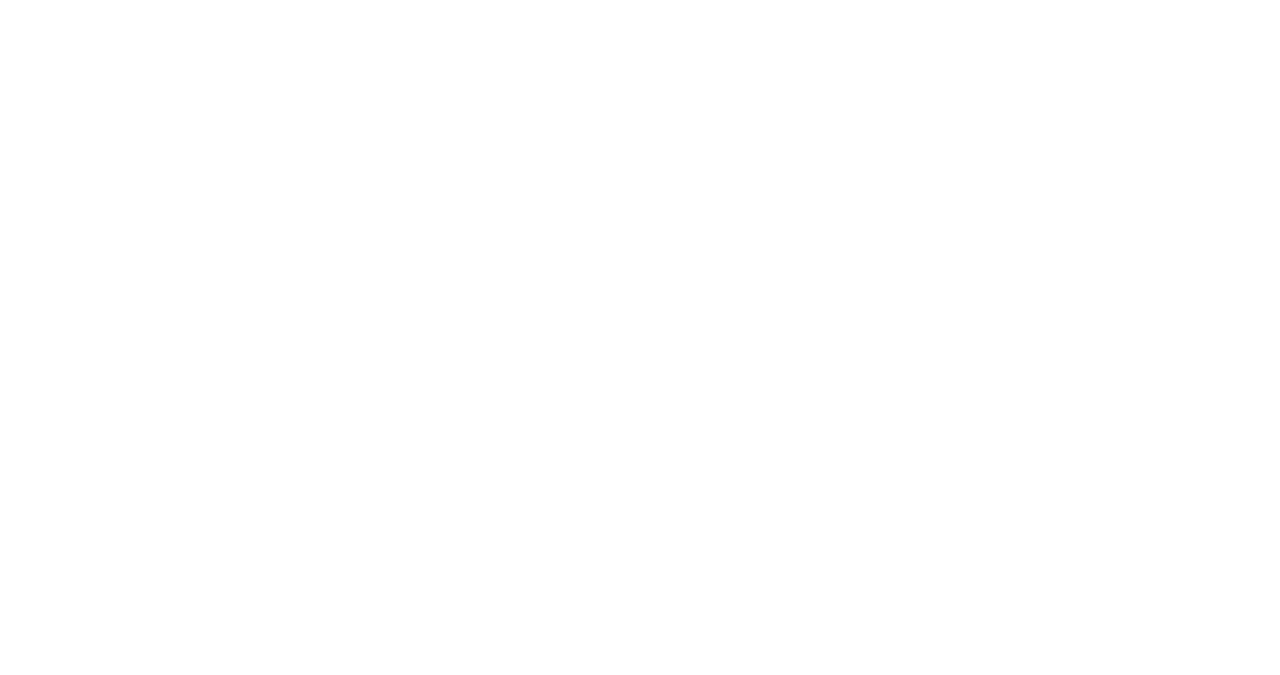
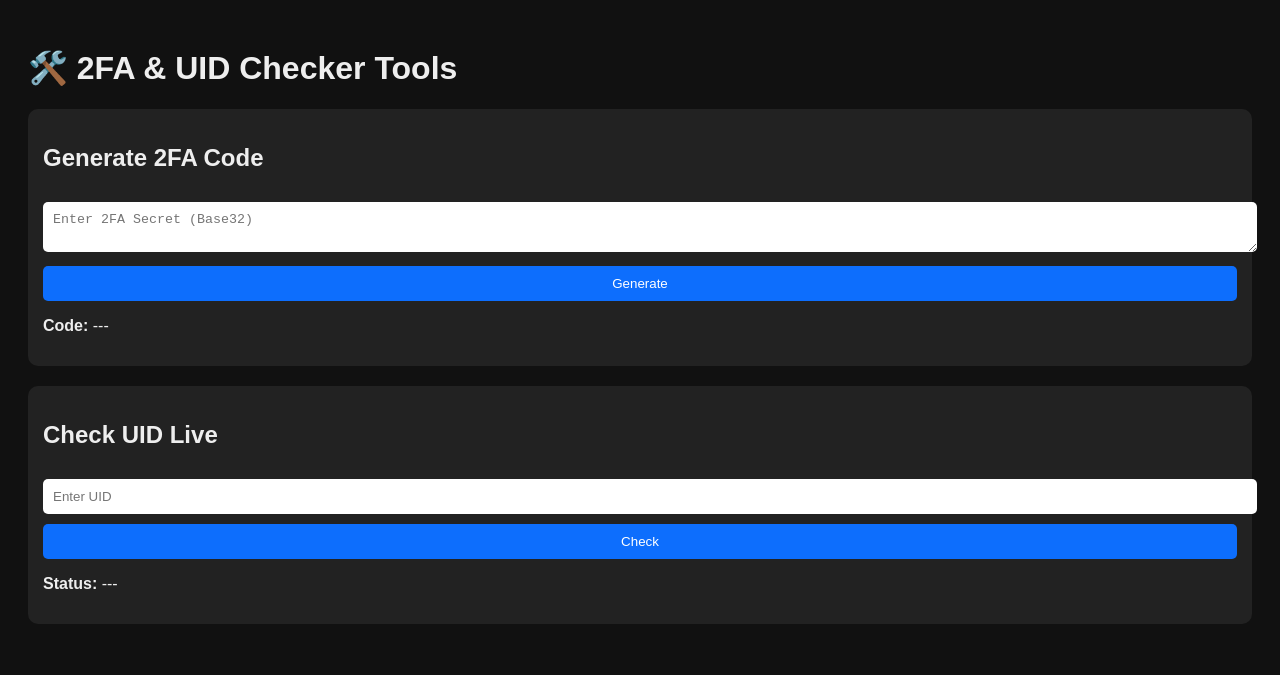
Before and after one commit to Sarfraz-Ssb/sarfraz-ssb.github.io, a plain HTML site: page index.html in a window 1280 px wide. Drawn offline with Linux system fonts and the light colour scheme.

Commit message:
Update index.html

```diff
--- a/index.html
+++ b/index.html
@@ -1,4 +1,55 @@
+<!DOCTYPE html>
+<html>
 <head>
-    <script async src="https://pagead2.googlesyndication.com/pagead/js/adsbygoogle.js?client=ca-pub-3639226625928225"
-     crossorigin="anonymous"></script>
+  <title>ToolZone - 2FA & UID Checker</title>
+  <meta name="viewport" content="width=device-width, initial-scale=1">
+  <style>
+    body { font-family: Arial; background-color: #111; color: #eee; padding: 20px; }
+    input, textarea, button { width: 100%; margin-top: 10px; padding: 10px; border-radius: 5px; border: none; }
+    button { background-color: #0d6efd; color: white; cursor: pointer; }
+    .box { background: #222; padding: 15px; border-radius: 10px; margin-bottom: 20px; }
+  </style>
 </head>
+<body>
+
+  <h1>🛠️ 2FA & UID Checker Tools</h1>
+
+  <div class="box">
+    <h2>Generate 2FA Code</h2>
+    <textarea id="secret" placeholder="Enter 2FA Secret (Base32)"></textarea>
+    <button onclick="generateCode()">Generate</button>
+    <p><strong>Code:</strong> <span id="codeResult">---</span></p>
+  </div>
+
+  <div class="box">
+    <h2>Check UID Live</h2>
+    <input type="text" id="uid" placeholder="Enter UID">
+    <button onclick="checkUID()">Check</button>
+    <p><strong>Status:</strong> <span id="uidResult">---</span></p>
+  </div>
+
+  <script src="https://cdn.jsdelivr.net/npm/otplib@12.0.1/otplib.umd.min.js"></script>
+  <script>
+    function generateCode() {
+      const secret = document.getElementById("secret").value.trim();
+      if (!secret) return alert("Enter secret!");
+      try {
+        const code = otplib.authenticator.generate(secret);
+        document.getElementById("codeResult").innerText = code;
+      } catch (e) {
+        alert("Invalid secret");
+      }
+    }
+
+    function checkUID() {
+      const uid = document.getElementById("uid").value.trim();
+      if (!uid) return alert("Enter UID!");
+      // Fake checker simulation
+      setTimeout(() => {
+        document.getElementById("uidResult").innerText = Math.random() > 0.5 ? "Live ✅" : "Dead ❌";
+      }, 500);
+    }
+  </script>
+
+</body>
+</html>
```
